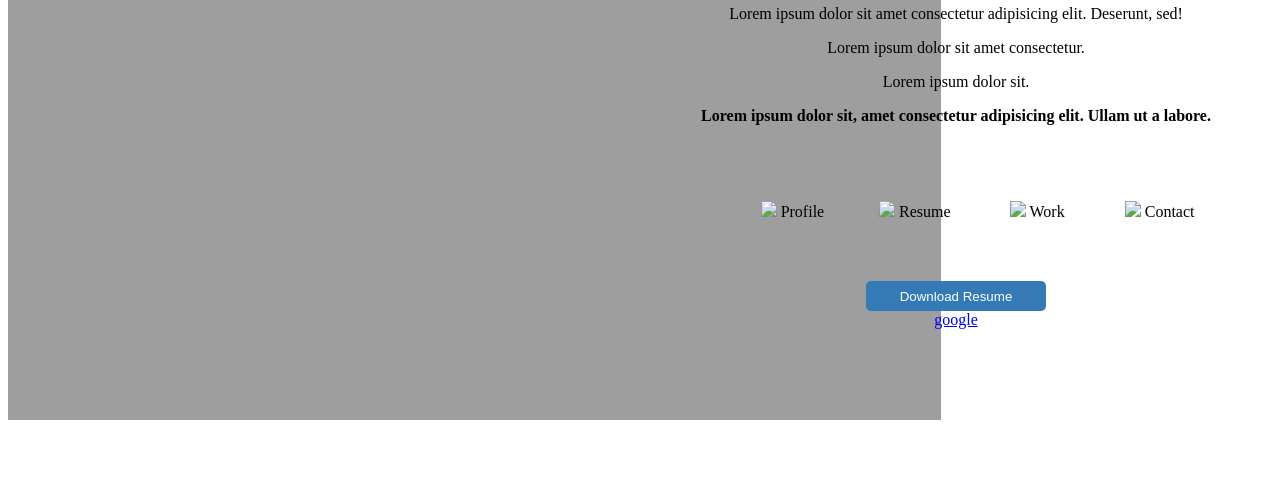
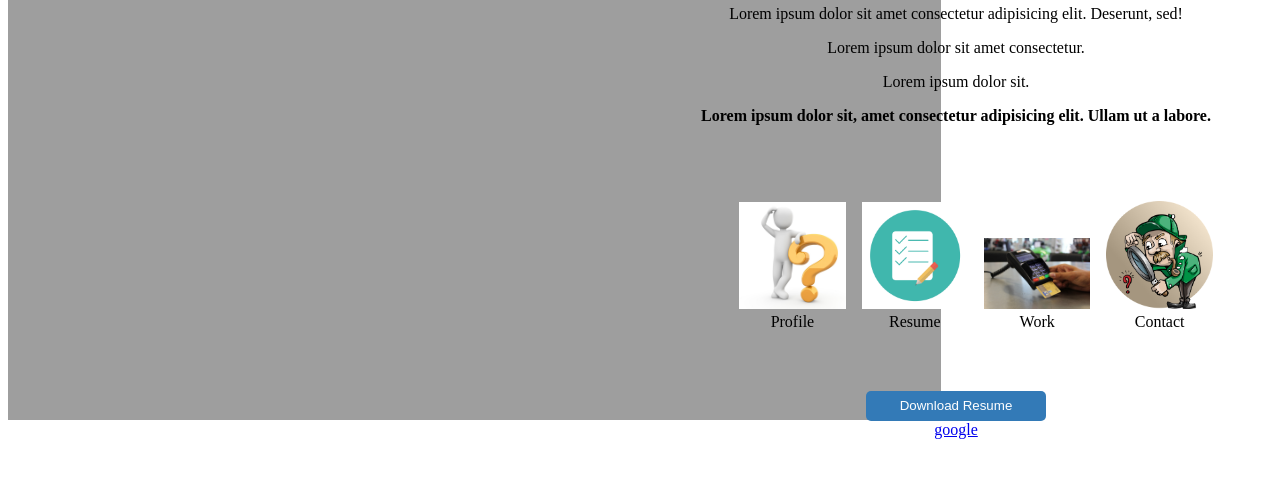
Before and after one commit to nazir-hussain/very-simple-portfolio, a plain HTML site: page index.html in a window 1280 px wide. Shown: the part 348-826 px from the top of the page. Before the commit the page ends 800 px from the top, so only its background shows below. Drawn offline with Linux system fonts and the light colour scheme; the site is published under a folder, as on GitHub Pages, so addresses that start at the root find nothing.

Commit message:
Update index.html

```diff
--- a/index.html
+++ b/index.html
@@ -47,19 +47,19 @@
             <section class="width-100" style="margin: 50px 0;">
             <ul class="align-centre li-item">
                 <li>
-                    <img src="/image/thinking.jpg" width="90%"/>
+                    <img src="./image/thinking.jpg" width="90%"/>
                     Profile
                 </li>
                 <li>
-                    <img src="/image/details.png" width="90%"/>
+                    <img src="./image/details.png" width="90%"/>
                     Resume
                 </li>
                 <li>
-                    <img src="/image/payment.jpg" width="90%"/>
+                    <img src="./image/payment.jpg" width="90%"/>
                     Work
                 </li>
                 <li>
-                    <img src="/image/search.png" width="90%"/>
+                    <img src="./image/search.png" width="90%"/>
                     Contact
                 </li>
             </ul>
```
